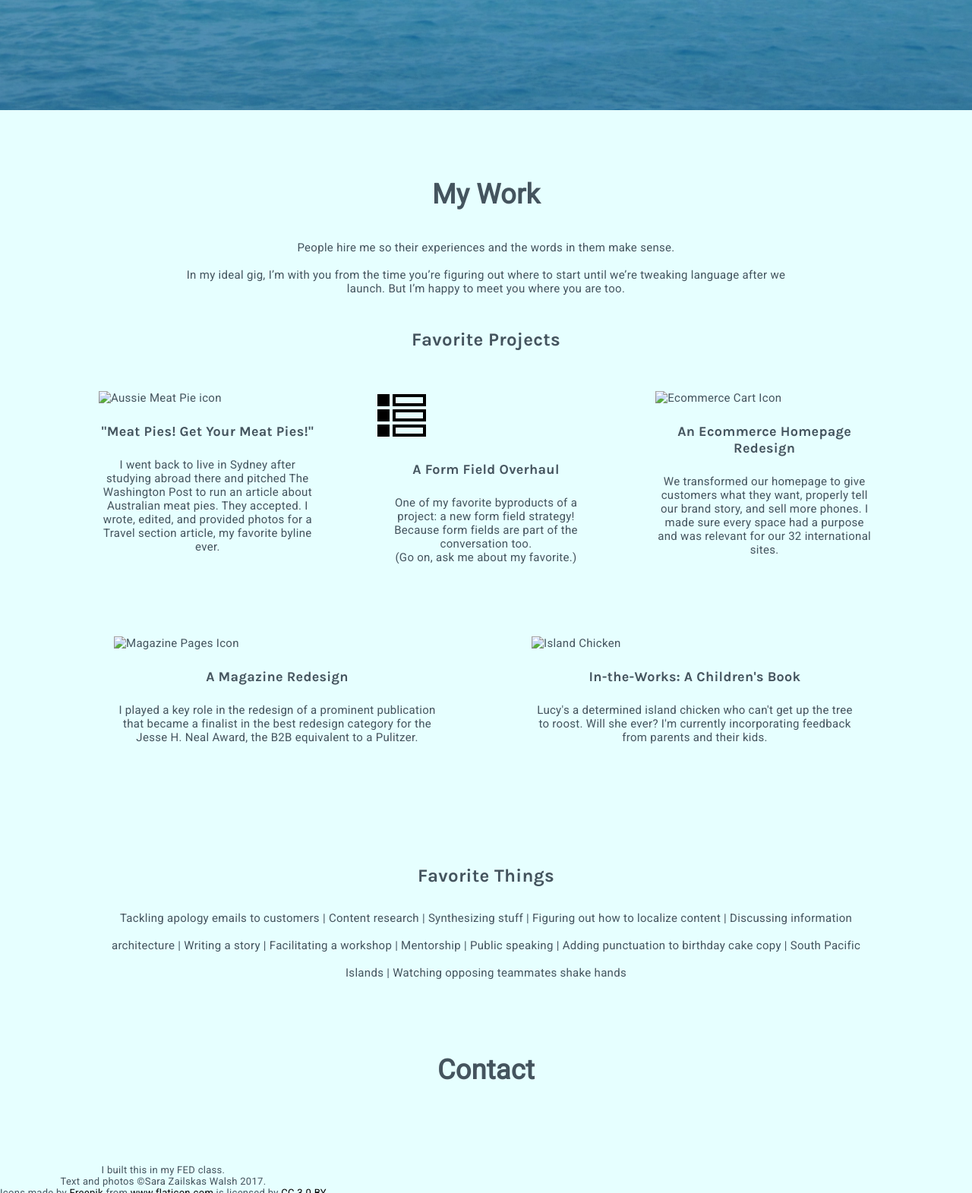
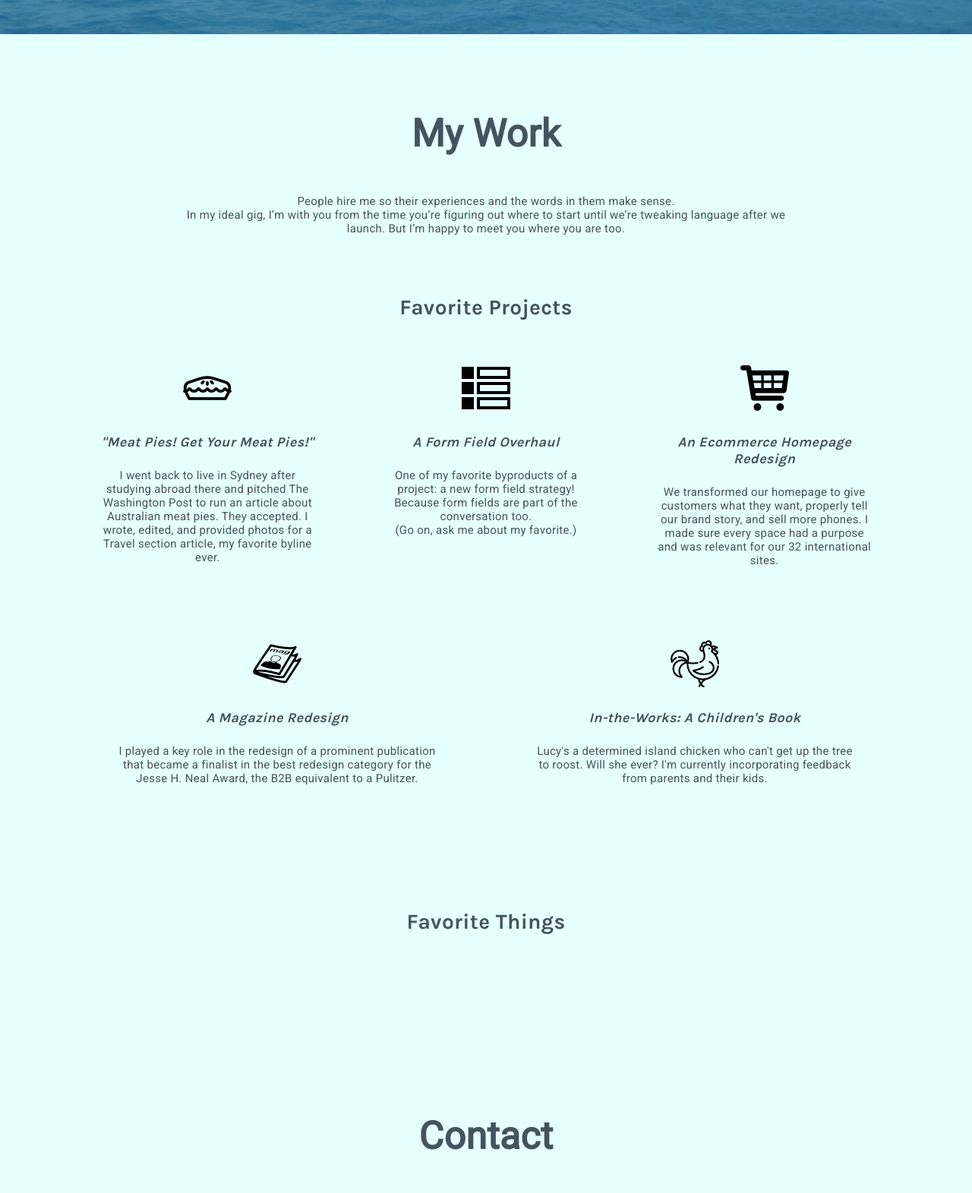
Before and after one commit to zails23/portfolio, a plain HTML site: page final_project_template/index.html in a window 1280 px wide. Shown: the part 655-2226 px from the top of the page at 76% size. Drawn offline with Linux system fonts and the light colour scheme.

Commit message:
9 p.m. Thursday

```diff
--- a/final_project_template/css/main.css
+++ b/final_project_template/css/main.css
@@ -40,6 +40,7 @@ a:hover {
     color: gray;
 }*/
 
+
 p {
   text-align: center;
 }
@@ -54,46 +55,51 @@ h1, h3, h4 {
 }
 
 h1 {
-  font-size: 48px;
+  font-size: 75px;
   text-transform: uppercase;
   font-weight: 400;
-  text-align: left;
-  margin-left: 20px;
-  padding-top: 85px;
+  /*text-align: left;*/
+  /*margin-left: 20px;*/
+  padding-top: 10px;
+  color: #ffffff;
 
 }
 
 h2 {
-  font-size: 36px;
+  font-size: 50px;
   text-align: center;
   font-weight: 700;
   padding: 10px;
+  font-weight: bold;
+
 }
 
 h3 {
-  font-size: 24px;
+  font-size: 28px;
   text-align: center;
   }
 
 .headerh3 {
-  text-align: left;
-  margin-left: 20px;
+  /*text-align: left;*/
+  /*margin-left: 20px;*/
+
 }
 
 .headerp {
-  text-align: left;
-  margin-left: 20px;
+  /*text-align: left;*/
+  /*margin-left: 20px;*/
 }
 
 .intro-text {
   max-width: 800px;
   margin: auto;
-  padding-bottom: 20px;
+  padding-bottom: 50px;
 }
 
 h4 {
   font-size: 18px;
   text-align: center;
+  font-style: italic;
 }
 
 
@@ -127,9 +133,10 @@ nav a {
 .work {
   margin: 50px;
   display: flex;
+  z-index: -1;
 }
 
-.favethings {
+.fave-things {
   margin: 20px 50px
   text-align: center;
   line-height: 36px;
@@ -137,7 +144,9 @@ nav a {
   padding-right: 100px;
   display: flex;
   flex-basis: 100;
-
+  opacity: 0;
+  transform: rotate(-90deg);
+  transform: scale(.6, .6);
 }
 
 .things-copy {
@@ -148,10 +157,14 @@ nav a {
   margin: 50px;
   display: flex;
   flex-basis: 100;
+  text-align: center;
 }
 
 .footercopy {
+  diplay: flex;
   font-size: 13px;
+  text-align: center;
+  align-items: center;
 }
 
 /* ----------------------------------------
@@ -167,10 +180,12 @@ header {
   background-image: url('../img/boraborawater.JPG');
   background-size: cover;
   background-position: center;
-  height: 400px;
   padding: 0;
   display: flex;
-  height: 800px;
+  height: 700px;
+  justify-content: center;
+  align-items: center;
+
 
 
 }
@@ -187,6 +202,7 @@ section{
   flex-direction: row;
   margin: 10px;
   justify-content: center;
+  text-align: center;
 
 
 }
@@ -208,13 +224,25 @@ section{
 	display: inline-block;
 	color: #44545E;
   text-align: center;
-  margin-left: 20px;
+  align-items: center;
+
 }
 
 /* ----------------------------------------
-Buttons
+Projects
 ------------------------------------------- */
 
+.projects div {
+  opacity: 0;
+  transform: rotate(-90deg);
+  transform: scale(.6, .6);
+}
+
+.faded-in div {
+  opacity: 1;
+  transition: all .3s ease-in-out;
+  transform: scale(1, 1);
+}
 /* ----------------------------------------
 Footer
 ------------------------------------------- */
--- a/final_project_template/index.html
+++ b/final_project_template/index.html
@@ -31,21 +31,21 @@
       <h1>Sara Zailskas Walsh</h1>
       <h3 class="headerh3">Content Strategist, UX Designer, Writer, Speaker, and Doer</h3>
       <p class="headerp">I lead by being fair and kind while helping people move forward. And, I find tropical things inspiring.</p>
-    <div class="social-links">
+    <!-- <div class="social-links">
       <a href="zails@yahoo.com"><i class="fa fa-envelope-o" aria-hidden="true"></i></a>
       <a href="https://www.linkedin.com/in/sarazailskas/"><i class="fa fa-linkedin-square" aria-hidden="true"></i></a>
       <a href="https://www.instagram.com/mrsswalshz/"><i class="fa fa-instagram" aria-hidden="true"></i></a>
-    </div>
+    </div> -->
   </div>
   </header>
 
   <main>
     <section class="work">
       <h2>My Work</h2>
-      <p class="intro-text">People hire me so their experiences and the words in them make sense. <br><br>In my ideal gig, I’m with you from the time you’re figuring out where to start until we’re tweaking language after we launch. But I’m happy to meet you where you are too.</p>
+      <p class="intro-text">People hire me so their experiences and the words in them make sense.<br>In my ideal gig, I’m with you from the time you’re figuring out where to start until we’re tweaking language after we launch. But I’m happy to meet you where you are too.</p>
 
       <h3>Favorite Projects</h3>
-      <article class="row">
+      <article class="row projects">
         <div class="col-3-3-3">
           <img src="img/meat-pie.png" alt="Aussie Meat Pie icon">
           <h4>"Meat Pies! Get Your Meat Pies!"</h4>
@@ -59,16 +59,16 @@
         </div>
 
         <div class="col-3-3-3">
-          <img src="img/shopping-cart(1).png" alt="Ecommerce Cart Icon">
+          <img src="img/shopping-cart.png" alt="Ecommerce Cart Icon">
           <h4>An Ecommerce Homepage Redesign</h4>
           <p>We transformed our homepage to give customers what they want, properly tell our brand story, and sell more phones. I made sure every space had a purpose and was relevant for our 32 international sites.</p>
         </div>
       </article>
 
 
-      <article class="row">
+      <article class="row projects">
         <div class="col-2-3">
-          <img src="img/icon(1).png" alt="Magazine Pages Icon">
+          <img src="img/magazinepages.png" alt="Magazine Pages Icon">
           <h4>A Magazine Redesign</h4>
           <p>I played a key role in the redesign of a prominent publication that became a finalist in the best redesign category for the Jesse H. Neal Award, the B2B equivalent to a Pulitzer.</p>
         </div>
@@ -83,7 +83,7 @@
 
     <section>
         <h3>Favorite Things</h3>
-        <div class="favethings">
+        <div class="fave-things">
         <p class=things-copy>Tackling apology emails to customers | Content research | Synthesizing stuff | Figuring out how to localize content | Discussing information architecture | Writing a story | Facilitating a workshop | Mentorship | Public speaking | Adding punctuation to birthday cake copy | South Pacific Islands | Watching opposing teammates shake hands </p>
       </div>
     </section>
@@ -95,14 +95,22 @@
 
     <section class="contact">
       <h2>Contact</h2>
+      <div class="social-links">
+        <a href="zails@yahoo.com"><i class="fa fa-envelope-o" aria-hidden="true"></i></a>
+        <a href="https://www.linkedin.com/in/sarazailskas/"><i class="fa fa-linkedin-square" aria-hidden="true"></i></a>
+        <a href="https://www.instagram.com/mrsswalshz/"><i class="fa fa-instagram" aria-hidden="true"></i></a>
+      </div>
+
     </section>
 
   </main>
 
   <footer>
-    <p class="footercopy">I built this in my FED class.<br>Text and photos ©Sara Zailskas Walsh 2017.<br>
-    Icons made by <a href="http://www.freepik.com" title="Freepik">Freepik</a> from <a href="https://www.flaticon.com/" title="Flaticon">www.flaticon.com</a> is licensed by <a href="http://creativecommons.org/licenses/by/3.0/" title="Creative Commons BY 3.0" target="_blank">CC 3.0 BY</a></p>
+    <p class="footercopy">By the grace of God, I built this in my FED class. <br>Text and photos ©Sara Zailskas Walsh 2017. Icons by <a href="http://www.freepik.com" title="Freepik">Freepik</a> from <a href="https://www.flaticon.com/" title="Flaticon">www.flaticon.com</a> is licensed by <a href="http://creativecommons.org/licenses/by/3.0/" title="Creative Commons BY 3.0" target="_blank">CC 3.0
   </footer>
+
+  <script src="js/vendor/jquery-1.12.0.min.js"></script>
+  <script src="js/main.js"></script>
 
 </body>
 </html>
--- a/final_project_template/js/main.js
+++ b/final_project_template/js/main.js
@@ -1,6 +1,20 @@
+
+
 // When a user scrolls to the section My work (.work)
 // Slowly fadeIn the class "row" (.row)
 // Else Hide .work
+
+$(window).on('scroll', function () {
+  var distanceScrolled = $(window).scrollTop();
+  console.log(distanceScrolled);
+
+  if ($(document).scrollTop() >= 768) {
+    $('.projects').addClass('faded-in');
+  }
+  if ($(document).scrollTop() >= 1430) {
+    $('fave-things').addClass('faded-in');
+  }
+});
 
 // When a user clicks on My Work in the nav,
 //  Jump to My Work section (.work)
```
Also changed, not shown: final_project_template/img/boraborawater.jpg, final_project_template/img/chicken.png (added), final_project_template/img/magazinepages.png (added), final_project_template/img/meat-pie.png (added), final_project_template/img/shopping-cart.png (added), 1 other file. Lines whose indentation alone changed are shown as unchanged.
